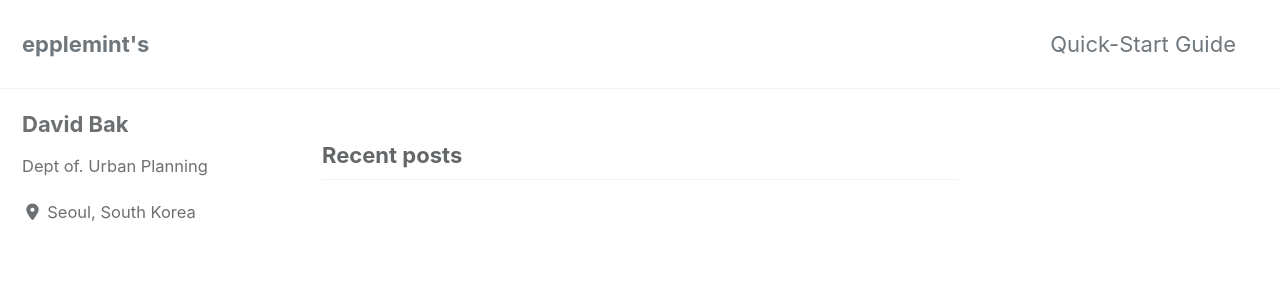
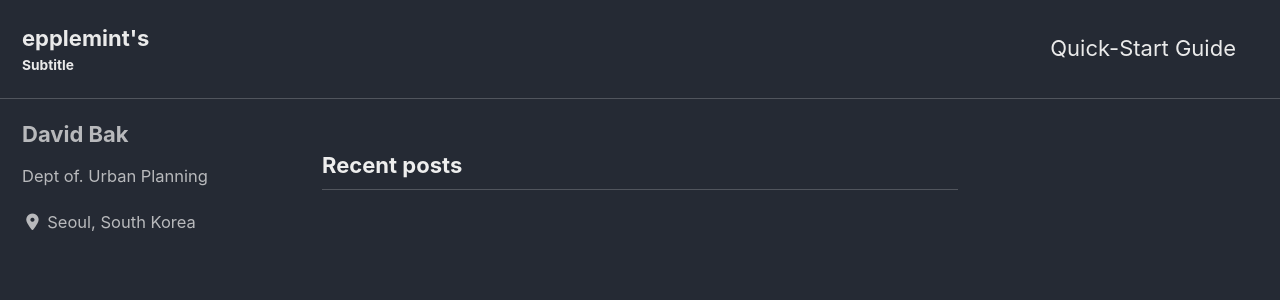
Before and after one commit to epplemint/epplemint.github.io, a Jekyll site: the page built from index.html, in a window 1280 px wide and 900 px high. Shown: the top 300 px of the window. Built offline with Jekyll 4.4.1, drawn with Linux system fonts in a browser that asks for light colours; cached includes are drawn as plain includes; nearby versions of some CDN libraries; the list of posts is cut into pages by our own code.

Commit message:
Update _config.yml

```diff
--- a/_config.yml
+++ b/_config.yml
@@ -12,16 +12,16 @@
 
 # theme                  : "minimal-mistakes-jekyll"
 # remote_theme           : "mmistakes/minimal-mistakes"
-minimal_mistakes_skin    : "default" # "air", "aqua", "contrast", "dark", "dirt", "neon", "mint", "plum", "sunrise"
+minimal_mistakes_skin    : "dark" # "air", "aqua", "contrast", "dark", "dirt", "neon", "mint", "plum", "sunrise"
 
 # Site Settings
 locale                   : "en-US"
 title                    : "epplemint's"
 title_separator          : ";"
-subtitle                 : # site tagline that appears below site title in masthead
+subtitle                 : Subtitle # site tagline that appears below site title in masthead
 name                     : "David Bak"
 description              : "epplemint's blog"
-url                      : # the base hostname & protocol for your site e.g. "https://mmistakes.github.io"
+url                      : epplemint.github.io # the base hostname & protocol for your site e.g. "https://mmistakes.github.io"
 baseurl                  : # the subpath of your site, e.g. "/blog"
 repository               : # GitHub username/repo-name e.g. "mmistakes/minimal-mistakes"
 teaser                   : # path of fallback teaser image, e.g. "/assets/images/500x300.png"
@@ -39,9 +39,9 @@
     # https://developers.facebook.com/docs/plugins/comments
     appid                :
     num_posts            : # 5 (default)
-    colorscheme          : "dark" # "light" (default), "dark"
+    colorscheme          : # "light" (default), "dark"
   utterances:
-    theme                : "github-dark" # "github-light" (default)
+    theme                : # "github-light" (default), "github-dark"
     issue_term           : # "pathname" (default)
   staticman:
     branch               : # "master"
```
